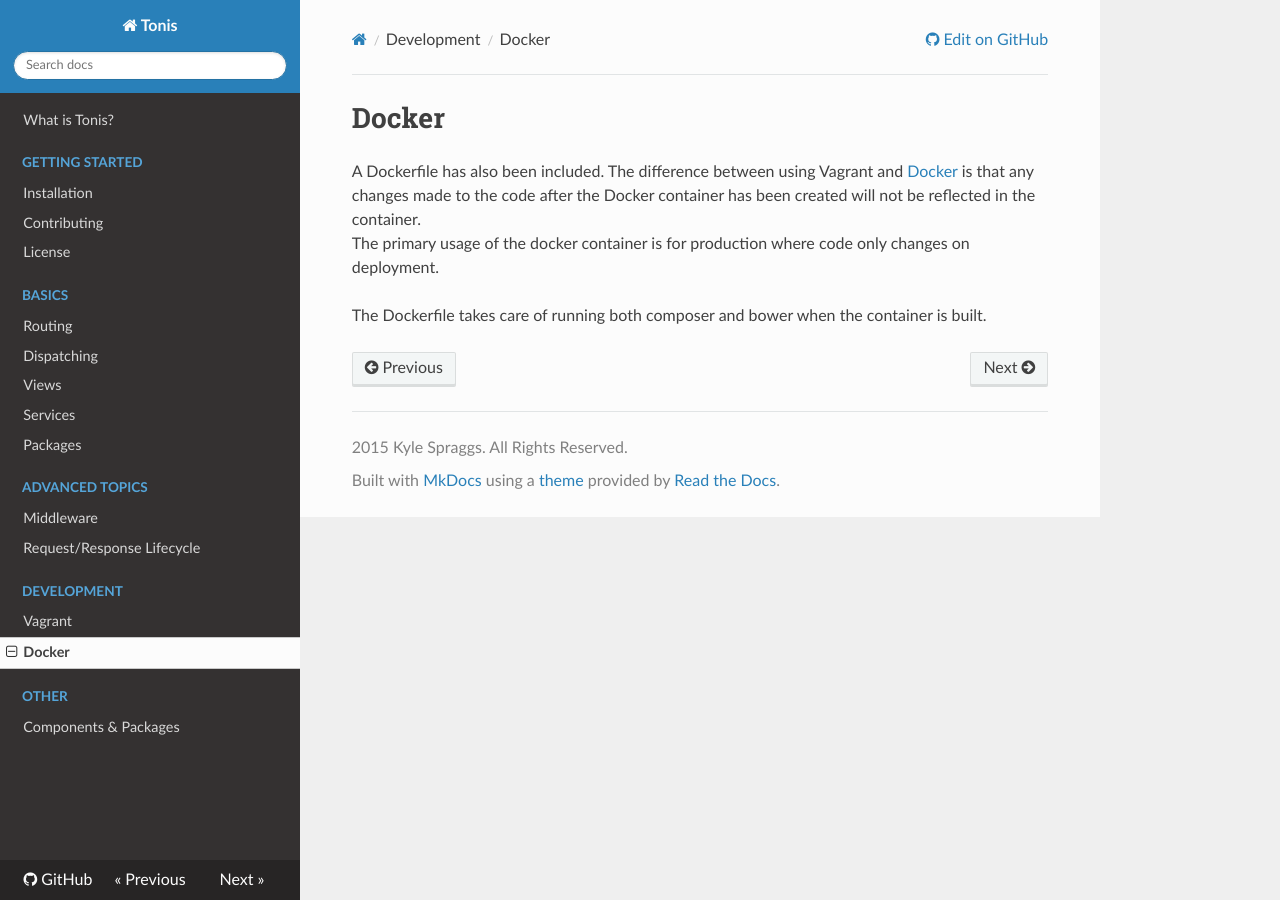
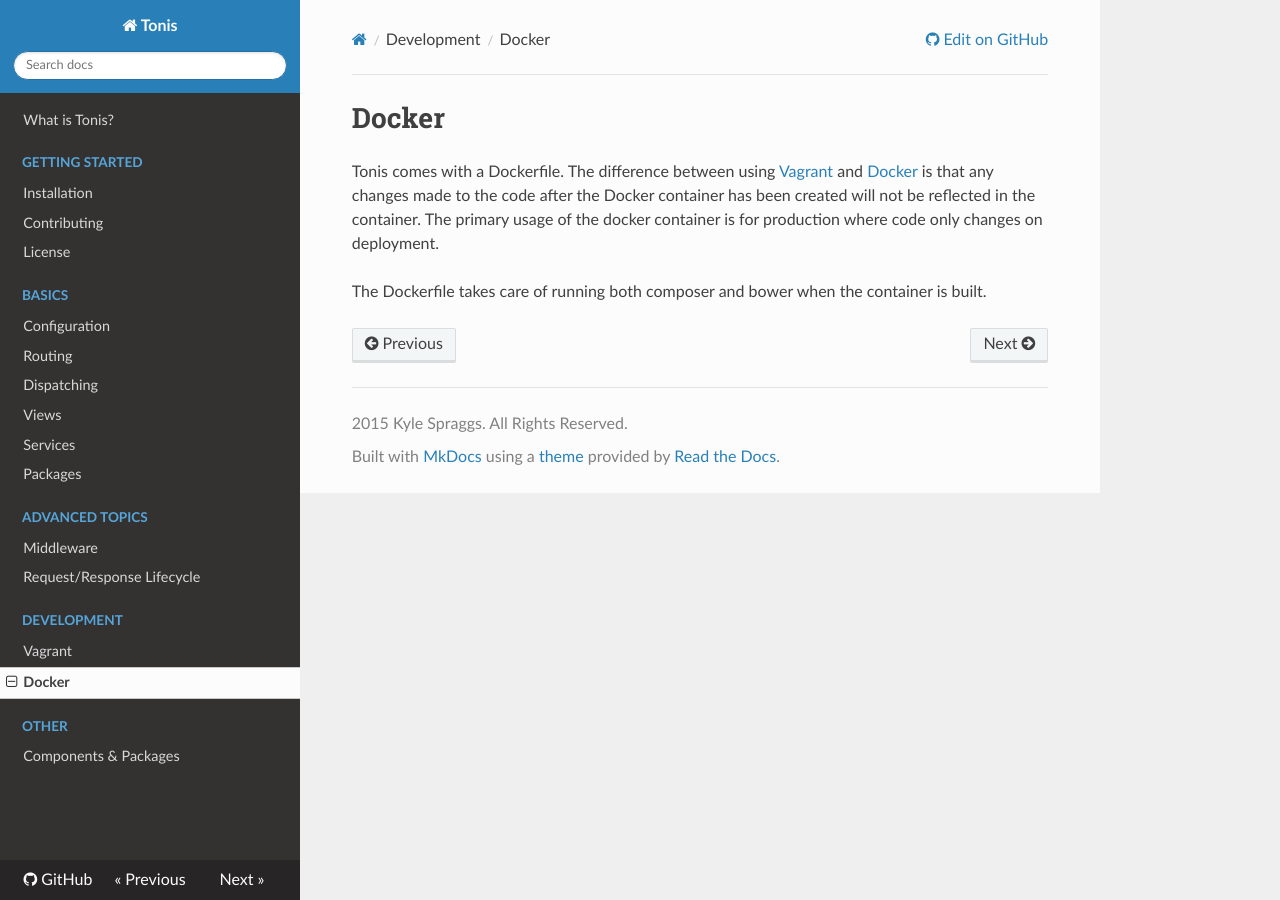
Before and after one commit to tonis-io-legacy/tonis-project, an MkDocs documentation site: the page built from docs/development/docker.md, in a window 1280 px wide. Built offline with MkDocs 1.6.1, drawn with Linux system fonts in a browser that asks for light colours; nearby versions of some CDN libraries; old or Windows-style settings are respelled for this version of MkDocs.

Commit message:
Doc updates

```diff
--- a/docs/development/docker.md
+++ b/docs/development/docker.md
@@ -1,8 +1,8 @@
 Docker
 ======
 
-A Dockerfile has also been included.  The difference between using Vagrant and [Docker](https://www.docker.com) is that
-any changes made to the code after the Docker container has been created will not be reflected in the container.
-The primary usage of the docker container is for production where code only changes on deployment.
+Tonis comes with a Dockerfile. The difference between using [Vagrant](https://www.vagrantup.com) and [Docker](https://www.docker.com) is that
+any changes made to the code after the Docker container has been created will not be reflected in the container.  The
+primary usage of the docker container is for production where code only changes on deployment.
 
 The Dockerfile takes care of running both composer and bower when the container is built.
--- a/mkdocs.yml
+++ b/mkdocs.yml
@@ -11,6 +11,7 @@ pages:
   - 'Contributing': 'getting-started/contributing.md'
   - 'License': 'getting-started/license.md'
 - Basics:
+  - 'Configuration': 'basics/configuration.md'
   - 'Routing': 'basics/routing.md'
   - 'Dispatching': 'basics/dispatching.md'
   - 'Views': 'basics/views.md'
```
Also changed, not shown: docs/development/vagrant.md (+3 -1 lines), docs/basics/configuration.md (added).
